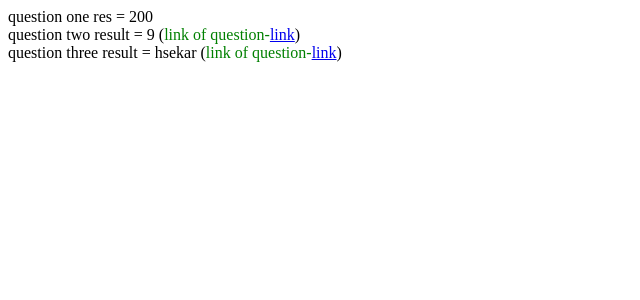
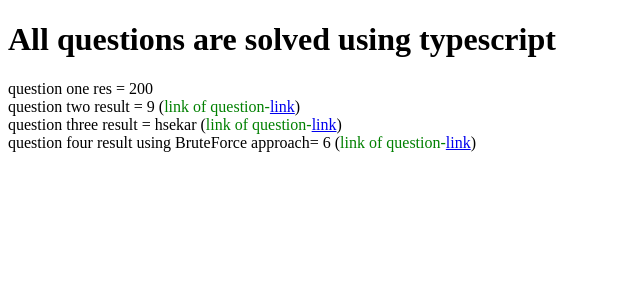
Before and after one commit to XI4507/codepractice, a React (Create React App) app: page / in a window 1280 px wide. Shown: the top 300 px of the page, without its empty margins (0-640 px from the left). Built offline with nearby package versions, Linux system fonts and the light colour scheme.

Commit message:
question four is solved using brute force approach

```diff
--- a/src/App.tsx
+++ b/src/App.tsx
@@ -1,3 +1,4 @@
+import QueFour from "./components/queFour";
 import QueOne from "./components/queOne";
 import QueThree from "./components/queThree";
 import QueTwo from "./components/queTwo";
@@ -5,9 +6,11 @@ import QueTwo from "./components/queTwo";
 const App = () => {
   return (
     <div>
+      <h1>All questions are solved using typescript</h1>
       <QueOne />
       <QueTwo />
       <QueThree />
+      <QueFour />
     </div>
   );
 };
--- /dev/null
+++ b/src/components/queFour.tsx
@@ -0,0 +1,30 @@
+import React from 'react'
+
+var maxSubArray = function(nums:number[]):number {
+    let max=nums[0];
+    for(let i=0;i<nums.length;i++){
+        let subArraySum=0;
+        for(let j=i;j<nums.length;j++){
+           subArraySum+=nums[j];
+           max=Math.max(max,subArraySum);
+        }
+    }
+    return max;
+};
+
+const QueFour = () => {
+ const link:string='https://leetcode.com/problems/maximum-subarray/'
+ const nums:number[] = [-2,1,-3,4,-1,2,1,-5,4]
+ const bruteForceRes:number=maxSubArray(nums)
+  return (
+    <div>
+      question four result  using BruteForce approach= {bruteForceRes} (
+      <span style={{ color: "green" }}>
+        link of question-<a href={link}>link</a>
+      </span>
+      )
+    </div>
+  )
+}
+
+export default QueFour
```
